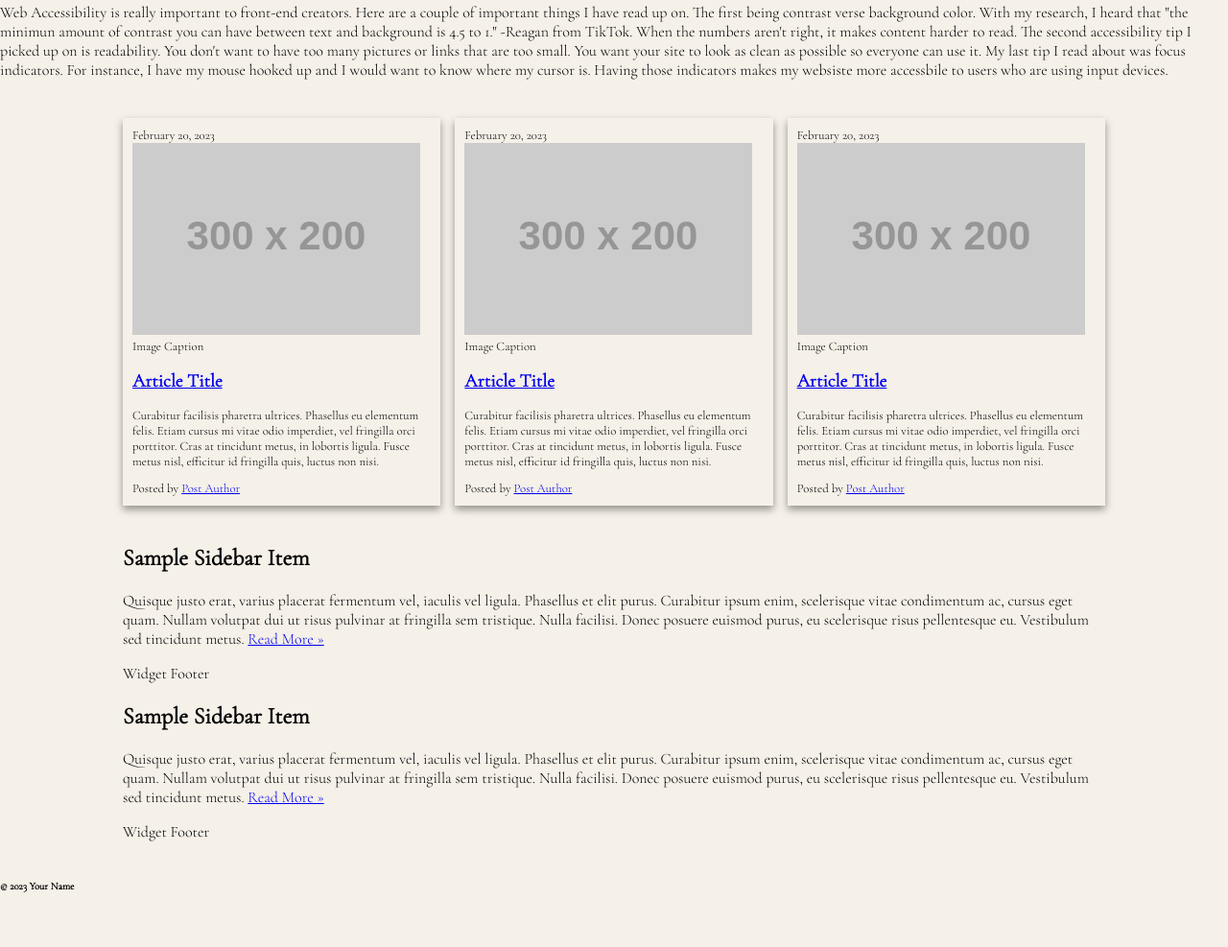
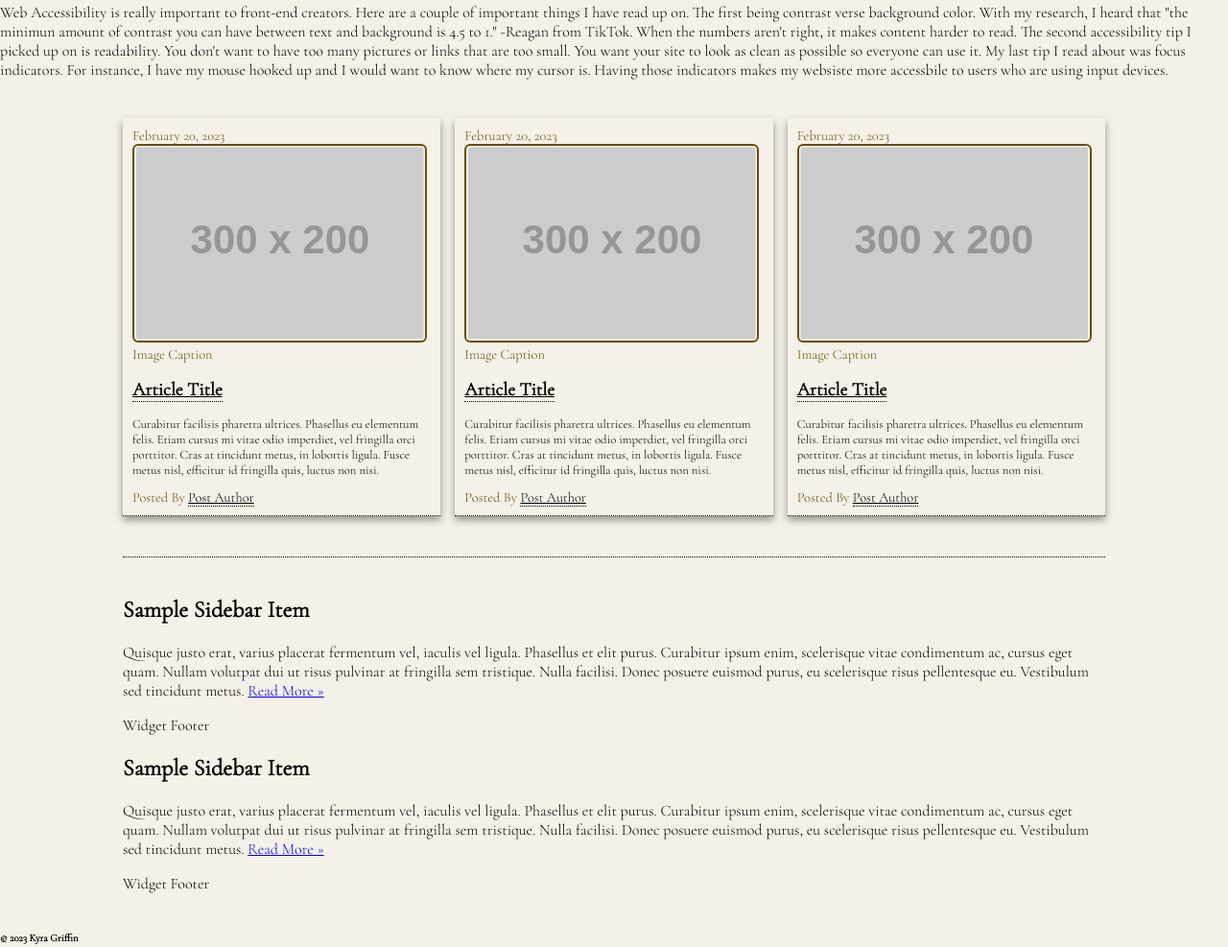
Before and after one commit to griffinkyra/ifsc-1310, a plain HTML site: page css-demo/index.html in a window 1280 px wide. Shown: the part 597-1584 px from the top of the page at 96% size. Before the commit the page ends 1552 px from the top, so only its background shows below. Drawn offline with nearby package versions, Linux system fonts and the light colour scheme; placeholder pictures from the web are drawn by us.

Commit message:
half way through class

```diff
--- a/css-demo/assets/css/style.css
+++ b/css-demo/assets/css/style.css
@@ -98,6 +98,8 @@ header.primary nav a:active
   flex-direction: row;
   justify-content: space-between;
   gap:15px;
+  border-bottom: 1px dotted #000000;
+  padding-bottom: 2.6rem;
 }
 
 #content article.post{
@@ -105,6 +107,7 @@ header.primary nav a:active
   padding: 10px;
   font-size: .8rem;
   transition: .5s;
+  border-bottom: 1px dotted #000000;
 }
 
 #content article.post:hover{
@@ -114,6 +117,29 @@ header.primary nav a:active
 article.post figure{
   margin:0;
 }
+
+time.post-date, figcaption, .post-meta{
+  text-transform:capitalize;
+  color:#674f04;
+  font-size: .9rem;
+}
+
+article.post img{
+  border: solid 2px #674f04;
+  padding: 1.5px;
+  border-radius: 6px;
+}
+
+article.post a{
+  color: #000000;
+  transform: .5s;
+  border-bottom: 1px dotted #000000;
+}
+
+article.post a:hover{
+  text-decoration: none;
+}
+
 
 
 
--- a/css-demo/index.html
+++ b/css-demo/index.html
@@ -105,7 +105,7 @@
   <!--#content -->
 
   <footer id="colophon" role="contentinfo">
-    <h6>&copy; 2023 Your Name</h6>
+    <h6>&copy; 2023 Kyra Griffin</h6>
   </footer>
 </body>
 
```
